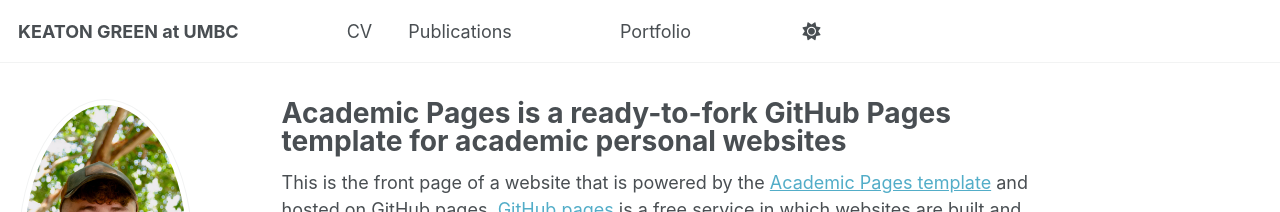
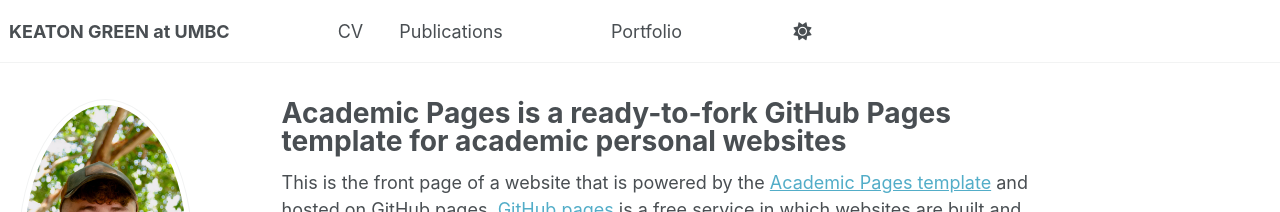
Before and after one commit to K3ATON-G1/K3ATON-G1.github.io, a Jekyll site: the page built from _pages/about.md, in a window 1280 px wide. Shown: the top 212 px of the page. Built offline with Jekyll 4.4.1, drawn with Linux system fonts in a browser that asks for light colours; some web fonts are replaced; a script that is not in the unit is left out.

Commit message:
Update _masthead.scss

```diff
--- a/_sass/layout/_masthead.scss
+++ b/_sass/layout/_masthead.scss
@@ -27,7 +27,7 @@
   &__inner-wrap {
     @include container;
     @include clearfix;
-    padding: 0.5em 1em;
+    padding: 0.5em;
     font-family: $sans-serif-narrow;
 
     @include breakpoint($x-large) {
```
